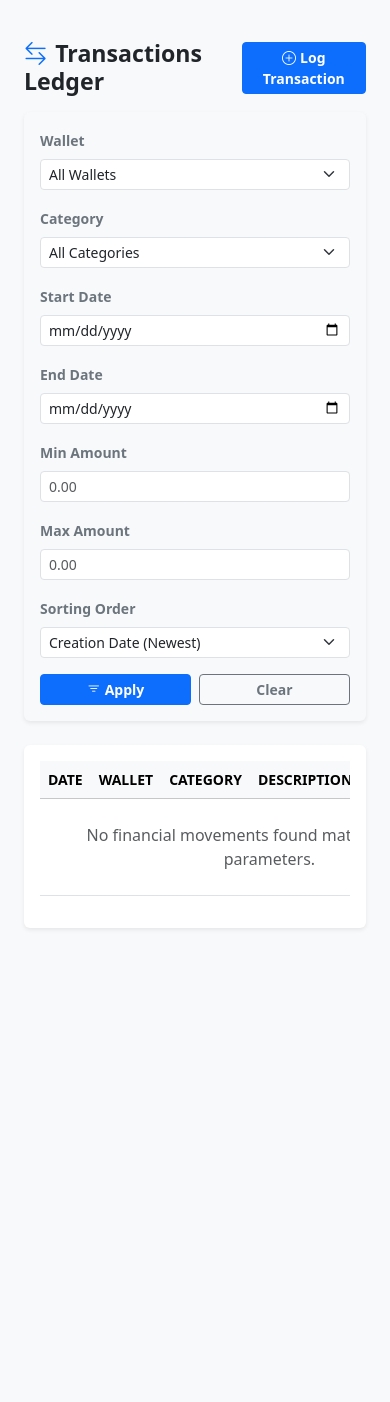
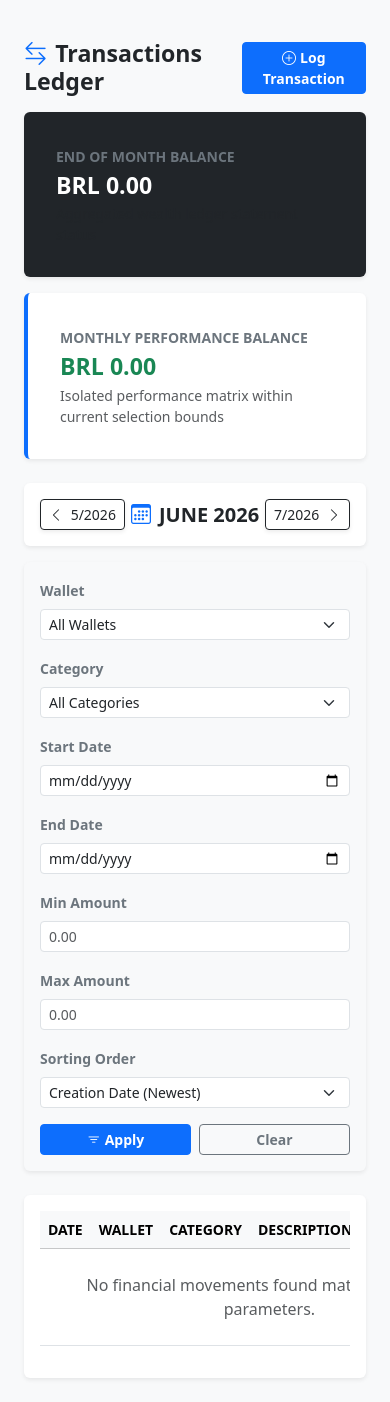
Before and after one commit to cloviscarmezini/personal-finance-tracker, a Django app: page /manage/transactions?month=6&year=2026 in a window 390 px wide. Before the commit the page ends 929 px from the top, so only its background shows below. Run offline with Django 3.2, Linux system fonts and the light colour scheme; the visitor is signed in with stand-in values (Sample User, id 1); data that the repository does not hold is empty.

Commit message:
feat: implement time-frame financial matrix and decouple query selector entities
- Change transaction ledger architecture to support native monthly timeline intervals by default
- Add dynamic chevron calendar navigation context to query states without dropping criteria inputs
- Refactor 'get_balance_metrics' selector to enforce domain-driven mathematical taxonomy (accumulated vs interval balance) removing presentation layer layout vocabulary
- Implement decoupled CQRS dynamic balance metric fetch API pipeline via async GET mutations
- Secure ledger SPA rows injection architecture through global submit event delegation mapping
- Modularize responsive statement cards viewports with precision style layer overrides

```diff
--- a/finance/static/finance/js/finance.js
+++ b/finance/static/finance/js/finance.js
@@ -9,7 +9,7 @@ document.addEventListener('DOMContentLoaded', () => {
     setupAsyncForm('categoryForm', '/api/resources/category/create', 'categoryModal');
     setupAsyncForm('budgetForm', '/api/resources/budget/create', 'budgetModal');
 
-    setupTransactionFormInterceptor();
+    setupTransactionGlobalListener();
 });
 
 function setupAsyncForm(formId, endpoint, modalId) {
@@ -51,34 +51,36 @@ function setupAsyncForm(formId, endpoint, modalId) {
     });
 }
 
-function setupTransactionFormInterceptor() {
-    const transactionModal = document.getElementById('transactionModal');
-    if (!transactionModal) return;
-
-    const form = transactionModal.querySelector('form');
+function setupTransactionGlobalListener() {
+    document.addEventListener('submit', async (e) => {
+        if (e.target && e.target.id === 'transactionForm') {
             const tableBody = document.getElementById('transactions-table-body');
 
-    if (!form || !tableBody) return;
+            if (!tableBody) {
+                return;
+            }
 
-    form.addEventListener('submit', (e) => {
             e.preventDefault();
+
+            const form = e.target;
             const formData = new FormData(form);
 
-        fetch(form.action, {
+            try {
+                const response = await fetch(form.action, {
                     method: 'POST',
                     body: formData,
-            headers: {
-                'X-Requested-With': 'XMLHttpRequest'
-            }
-        })
-        .then(res => res.json())
-        .then(data => {
+                    headers: { 'X-Requested-With': 'XMLHttpRequest' }
+                });
+                const data = await response.json();
+
                 if (data.status === 'success') {
                     const t = data.transaction;
 
-                const modalInstance = bootstrap.Modal.getInstance(transactionModal);
+                    await refreshBalanceCards();
+
+                    const modalElement = document.getElementById('transactionModal');
+                    const modalInstance = bootstrap.Modal.getInstance(modalElement) || new bootstrap.Modal(modalElement);
                     if (modalInstance) modalInstance.hide();
-
                     form.reset();
 
                     if (tableBody.children.length === 1 && tableBody.querySelector('.text-center')) {
@@ -86,19 +88,14 @@ function setupTransactionFormInterceptor() {
                     }
 
                     const newRow = document.createElement('tr');
-
                     const typeSign = t.transaction_type === 'INFLOW' ? '+' : '-';
                     const typeClass = t.transaction_type === 'INFLOW' ? 'text-success' : 'text-danger';
 
-                let categoryBadge = '';
-                if (t.category_name !== 'Uncategorized') {
-                    categoryBadge = `
-                        <span class="badge text-dark border small" style="background-color: ${t.category_color}22; border-color: ${t.category_color} !important;">
+                    let categoryBadge = t.category_name !== 'Uncategorized'
+                        ? `<span class="badge text-dark border small" style="background-color: ${t.category_color}22; border-color: ${t.category_color} !important;">
                                 <i class="bi ${t.category_icon} me-1" style="color: ${t.category_color};"></i>${t.category_name}
-                        </span>`;
-                } else {
-                    categoryBadge = `<span class="badge bg-light text-muted border small"><i class="bi bi-question-circle me-1"></i>Uncategorized</span>`;
-                }
+                           </span>`
+                        : `<span class="badge bg-light text-muted border small"><i class="bi bi-question-circle me-1"></i>Uncategorized</span>`;
 
                     newRow.innerHTML = `
                         <td class="text-secondary small">${t.date}</td>
@@ -110,7 +107,7 @@ function setupTransactionFormInterceptor() {
                         </td>
                         <td class="text-end no-print">
                             <a href="${t.edit_url}" class="btn btn-sm btn-outline-dark me-1"><i class="bi bi-pencil"></i></a>
-                        <a href="${t.delete_url}" class="btn btn-sm btn-outline-danger" onclick="return confirm('Are you sure you want to delete this transaction? The wallet balance will be adjusted.');"><i class="bi bi-trash"></i></a>
+                            <a href="${t.delete_url}" class="btn btn-sm btn-outline-danger" onclick="return confirm('Are you sure you want to delete this transaction?');"><i class="bi bi-trash"></i></a>
                         </td>
                     `;
 
@@ -118,9 +115,77 @@ function setupTransactionFormInterceptor() {
                 } else {
                     alert('Operation failed: ' + data.message);
                 }
-        })
-        .catch(err => console.error('Error handling async transaction entry:', err));
+            } catch (err) {
+                console.error('[Ledger SPA Error] Command failure:', err);
+            }
+        }
     });
+}
+
+async function refreshBalanceCards() {
+    const accumulatedCard = document.getElementById('card-accumulated-balance');
+    const balanceCard = document.getElementById('card-balance');
+
+    if (!accumulatedCard && !balanceCard) return;
+
+    let searchParams = new URLSearchParams(window.location.search);
+
+    if (!searchParams.has('month') && !searchParams.has('start_date')) {
+        const prevLink = document.querySelector('a[href*="month="]');
+        if (prevLink) {
+            const linkUrl = new URL(prevLink.href, window.location.origin);
+            const linkParams = new URLSearchParams(linkUrl.search);
+
+            let targetMonth = parseInt(linkParams.get('month')) + 1;
+            let targetYear = parseInt(linkParams.get('year'));
+
+            if (targetMonth > 12) {
+                targetMonth = 1;
+                targetYear += 1;
+            }
+            searchParams.set('month', targetMonth);
+            searchParams.set('year', targetYear);
+        }
+    }
+
+    const queryString = searchParams.toString();
+    const finalEndpoint = `/api/analytics/balance-metrics${queryString ? '?' + queryString : ''}`;
+
+    try {
+        const response = await fetch(finalEndpoint, {
+            method: 'GET',
+            headers: { 'X-Requested-With': 'XMLHttpRequest' }
+        });
+        const data = await response.json();
+
+        if (data.status === 'success' && data.metrics) {
+            const m = data.metrics;
+
+            if (accumulatedCard) {
+                const valueDisplay = accumulatedCard.querySelector('.balance-value');
+                if (valueDisplay) {
+                    valueDisplay.textContent = `${m.base_currency} ${m.accumulated_balance.toFixed(2)}`;
+                }
+            }
+
+            if (balanceCard) {
+                const valueDisplay = balanceCard.querySelector('.balance-value');
+                if (valueDisplay) {
+                    valueDisplay.textContent = `${m.base_currency} ${m.interval_balance.toFixed(2)}`;
+
+                    if (m.interval_balance >= 0) {
+                        valueDisplay.classList.remove('text-danger');
+                        valueDisplay.classList.add('text-success');
+                    } else {
+                        valueDisplay.classList.remove('text-success');
+                        valueDisplay.classList.add('text-danger');
+                    }
+                }
+            }
+        }
+    } catch (err) {
+        console.error('[Ledger SPA Error] Query failure:', err);
+    }
 }
 
 function initAnalyticsChart(canvasElement) {
--- /dev/null
+++ b/finance/templates/finance/includes/_balance_cards.html
@@ -0,0 +1,42 @@
+<div class="row g-3 mb-4">
+    <div class="col-md-6">
+        <div class="card border-0 shadow-sm p-3 bg-dark text-white"
+             id="card-accumulated-balance">
+            <div class="card-body">
+                <span class="text-uppercase small tracking-wider text-secondary fw-semibold">
+                    {% if metrics.accumulated_metric_type == "current_balance" %}
+                        Current Balance (Accumulated)
+                    {% elif metrics.accumulated_metric_type == "end_month_balance" %}
+                        End of Month Balance
+                    {% elif metrics.accumulated_metric_type == "projected_balance" %}
+                        Projected Month Balance
+                    {% endif %}
+                </span>
+                <h3 class="fw-bold mt-1 text-white mb-0">
+                    <span class="balance-value">{{ metrics.base_currency }} {{ metrics.accumulated_balance|floatformat:2 }}</span>
+                </h3>
+                <p class="text-muted small mb-0 mt-1">Aggregated wealth ledger statement status</p>
+            </div>
+        </div>
+    </div>
+    <div class="col-md-6">
+        <div class="card border-0 shadow-sm p-3 bg-white border-start border-primary border-4"
+             id="card-balance">
+            <div class="card-body">
+                <span class="text-uppercase small tracking-wider text-secondary fw-semibold">
+                    {% if metrics.interval_metric_type == "monthly_balance" %}
+                        Monthly Performance Balance
+                    {% else %}
+                        Interval Filtered Balance
+                    {% endif %}
+                </span>
+                <h3 class="fw-bold mt-1 mb-0">
+                    <span class="balance-value {% if metrics.interval_balance >= 0 %}text-success{% else %}text-danger{% endif %}">
+                        {{ metrics.base_currency }} {{ metrics.interval_balance|floatformat:2 }}
+                    </span>
+                </h3>
+                <p class="text-muted small mb-0 mt-1">Isolated performance matrix within current selection bounds</p>
+            </div>
+        </div>
+    </div>
+</div>
--- a/finance/templates/finance/includes/_transaction_modal.html
+++ b/finance/templates/finance/includes/_transaction_modal.html
@@ -12,7 +12,9 @@
                         data-bs-dismiss="modal"
                         aria-label="Close"></button>
             </div>
-            <form action="{% url 'create_transaction' %}" method="post">
+            <form id="transactionForm"
+                  action="{% url 'create_transaction' %}"
+                  method="post">
                 {% csrf_token %}
                 <div class="modal-body px-4 pb-4">
                     <div class="mb-3">
--- a/finance/templates/finance/manage_transactions.html
+++ b/finance/templates/finance/manage_transactions.html
@@ -9,6 +9,26 @@
                     data-bs-target="#transactionModal">
                 <i class="bi bi-plus-circle me-1"></i>Log Transaction
             </button>
+        </div>
+        {% include "finance/includes/_balance_cards.html" %}
+        <div class="d-flex justify-content-between align-items-center mb-3 bg-white p-3 rounded shadow-sm">
+            {% if has_date_range %}
+                <div class="d-flex align-items-center text-primary fw-semibold">
+                    <i class="bi bi-calendar-range me-2"></i> Custom Date Range Filtering Engaged
+                </div>
+                <a href="{% url 'manage_transactions' %}"
+                   class="btn btn-sm btn-outline-secondary fw-semibold"><i class="bi bi-x-circle me-1"></i>Exit Date Filter</a>
+            {% else %}
+                <a href="?month={{ timeline.prev_month }}&year={{ timeline.prev_year }}{{ base_query_string }}"
+                   class="btn btn-outline-dark btn-sm shadow-sm">
+                    <i class="bi bi-chevron-left me-1"></i> {{ timeline.prev_month }}/{{ timeline.prev_year }}
+                </a>
+                <h5 class="fw-bold text-dark mb-0 text-uppercase tracking-wide"><i class="bi bi-calendar3 me-2 text-primary"></i>{{ timeline.formatted }}</h5>
+                <a href="?month={{ timeline.next_month }}&year={{ timeline.next_year }}{{ base_query_string }}"
+                   class="btn btn-outline-dark btn-sm shadow-sm">
+                    {{ timeline.next_month }}/{{ timeline.next_year }} <i class="bi bi-chevron-right ms-1"></i>
+                </a>
+            {% endif %}
         </div>
         <div class="card border-0 shadow-sm p-3 mb-4 bg-light">
             <form method="get" action="{% url 'manage_transactions' %}" class="row g-3">
@@ -125,7 +145,7 @@
                                        class="btn btn-sm btn-outline-dark me-1"><i class="bi bi-pencil"></i></a>
                                     <a href="{% url 'delete_transaction' t.id %}"
                                        class="btn btn-sm btn-outline-danger"
-                                       onclick="return confirm('Are you sure you want to delete this transaction? The wallet balance will be adjusted.');"><i class="bi bi-trash"></i></a>
+                                       onclick="return confirm('Are you sure you want to delete this transaction?');"><i class="bi bi-trash"></i></a>
                                 </td>
                             </tr>
                         {% empty %}
--- a/finance/urls.py
+++ b/finance/urls.py
@@ -31,4 +31,5 @@ urlpatterns = [
 
     path("api/analytics/chart", views.get_chart_data, name="get_chart_data"),
     path("api/analytics/budget", views.get_budget_status, name="get_budget_status"),
+    path("api/analytics/balance-metrics", views.api_balance_metrics, name="api_balance_metrics"),
 ]
--- a/finance/views.py
+++ b/finance/views.py
@@ -5,6 +5,8 @@ from django.core.paginator import Paginator
 from django.views.decorators.http import require_POST, require_GET
 from decimal import Decimal
 from django.contrib.auth.decorators import login_required
+from datetime import date
+from urllib.parse import urlencode
 
 from . import selectors
 from . import services
@@ -64,16 +66,11 @@ def create_transaction(request):
     t_date = request.POST.get("date")
 
     transaction = services.execute_financial_transaction(
-        user=request.user,
-        wallet_id=wallet_id,
-        category_id=category_id,
-        t_type=t_type,
-        amount=amount,
-        description=description,
-        t_date=t_date
+        user=request.user, wallet_id=wallet_id, category_id=category_id,
+        t_type=t_type, amount=amount, description=description, t_date=t_date
     )
 
-    if request.headers.get('X-Requested-With') == 'XMLHttpRequest' or request.META.get('HTTP_X_REQUESTED_WITH') == 'XMLHttpRequest':
+    if request.headers.get('X-Requested-With') == 'XMLHttpRequest':
         return JsonResponse({
             "status": "success",
             "transaction": {
@@ -94,57 +91,109 @@ def create_transaction(request):
 
     return redirect("index")
 
+@login_required
+@require_GET
+def api_balance_metrics(request):
+    today = date.today()
+
+    try:
+        target_month = int(request.GET.get("month", today.month))
+        target_year = int(request.GET.get("year", today.year))
+    except ValueError:
+        target_month = today.month
+        target_year = today.year
+
+    metrics = selectors.get_balance_metrics(
+        user=request.user,
+        target_year=target_year,
+        target_month=target_month,
+        start_date=request.GET.get("start_date") or None,
+        end_date=request.GET.get("end_date") or None,
+        wallet_id=request.GET.get("wallet") or None,
+        category_id=request.GET.get("category") or None,
+        min_amount=request.GET.get("min_amount") or None,
+        max_amount=request.GET.get("max_amount") or None
+    )
+    return JsonResponse({"status": "success", "metrics": metrics})
+
 def manage_transactions(request):
     if not request.user.is_authenticated:
         return redirect("login")
 
     user = request.user
+    today = date.today()
+
+    try:
+        target_month = int(request.GET.get("month", today.month))
+        target_year = int(request.GET.get("year", today.year))
+    except ValueError:
+        target_month = today.month
+        target_year = today.year
+
+    prev_month = target_month - 1 if target_month > 1 else 12
+    prev_year = target_year if target_month > 1 else target_year - 1
+    next_month = target_month + 1 if target_month < 12 else 1
+    next_year = target_year if target_month < 12 else target_year + 1
+
+    wallet_filter = request.GET.get("wallet")
+    category_filter = request.GET.get("category")
+    start_date = request.GET.get("start_date")
+    end_date = request.GET.get("end_date")
+    min_amount = request.GET.get("min_amount")
+    max_amount = request.GET.get("max_amount")
+    order = request.GET.get("order", "-date")
+
+    has_date_range = bool(start_date or end_date)
+
     queryset = Transaction.objects.filter(wallet__user=user)
 
-    wallet_filter = request.GET.get("wallet")
-    if wallet_filter:
-        queryset = queryset.filter(wallet_id=wallet_filter)
+    if wallet_filter: queryset = queryset.filter(wallet_id=wallet_filter)
+    if min_amount: queryset = queryset.filter(amount__gte=Decimal(min_amount))
+    if max_amount: queryset = queryset.filter(amount__lte=Decimal(max_amount))
+    if category_filter:
+        if category_filter == "uncategorized": queryset = queryset.filter(category__isnull=True)
+        else: queryset = queryset.filter(category_id=category_filter)
 
-    category_filter = request.GET.get("category")
-    if category_filter:
-        if category_filter == "uncategorized":
-            queryset = queryset.filter(category__isnull=True)
-        else:
-            queryset = queryset.filter(category_id=category_filter)
+    if has_date_range:
+        if start_date: queryset = queryset.filter(date__gte=start_date)
+        if end_date: queryset = queryset.filter(date__lte=end_date)
+    else:
+        queryset = queryset.filter(date__year=target_year, date__month=target_month)
 
-    start_date = request.GET.get("start_date")
-    end_date = request.GET.get("end_date")
-    if start_date:
-        queryset = queryset.filter(date__gte=start_date)
-    if end_date:
-        queryset = queryset.filter(date__lte=end_date)
+    if order == "price_high": queryset = queryset.order_by("-amount")
+    elif order == "price_low": queryset = queryset.order_by("amount")
+    elif order == "date_asc": queryset = queryset.order_by("date", "id")
+    else: queryset = queryset.order_by("-date", "-id")
 
-    min_amount = request.GET.get("min_amount")
-    max_amount = request.GET.get("max_amount")
-    if min_amount:
-        queryset = queryset.filter(amount__gte=Decimal(min_amount))
-    if max_amount:
-        queryset = queryset.filter(amount__lte=Decimal(max_amount))
+    metrics = selectors.get_balance_metrics(
+        user=user, target_year=target_year, target_month=target_month,
+        start_date=start_date, end_date=end_date, wallet_id=wallet_filter,
+        category_id=category_filter, min_amount=min_amount, max_amount=max_amount
+    )
 
-    order = request.GET.get("order", "-date")
-    if order == "price_high":
-        queryset = queryset.order_by("-amount")
-    elif order == "price_low":
-        queryset = queryset.order_by("amount")
-    elif order == "date_asc":
-        queryset = queryset.order_by("date", "id")
-    else:
-        queryset = queryset.order_by("-date", "-id")
+    nav_params = request.GET.copy()
+    if "month" in nav_params: del nav_params["month"]
+    if "year" in nav_params: del nav_params["year"]
+    if "page" in nav_params: del nav_params["page"]
+    base_query_string = urlencode(nav_params)
 
     paginator = Paginator(queryset, 10)
-    page_number = request.GET.get("page")
-    page_obj = paginator.get_page(page_number)
+    page_obj = paginator.get_page(request.GET.get("page"))
 
     context = {
         "page_obj": page_obj,
         "wallets": user.wallets.all(),
         "categories": user.categories.all(),
-        "current_filters": request.GET.dict()
+        "current_filters": request.GET.dict(),
+        "metrics": metrics,
+        "has_date_range": has_date_range,
+        "base_query_string": f"&{base_query_string}" if base_query_string else "",
+        "timeline": {
+            "current_month": target_month, "current_year": target_year,
+            "prev_month": prev_month, "prev_year": prev_year,
+            "next_month": next_month, "next_year": next_year,
+            "formatted": date(target_year, target_month, 1).strftime("%B %Y")
+        }
     }
     return render(request, "finance/manage_transactions.html", context)
 
```
Also changed, not shown: finance/selectors.py (+78 -41 lines). Lines whose indentation alone changed are shown as unchanged.
